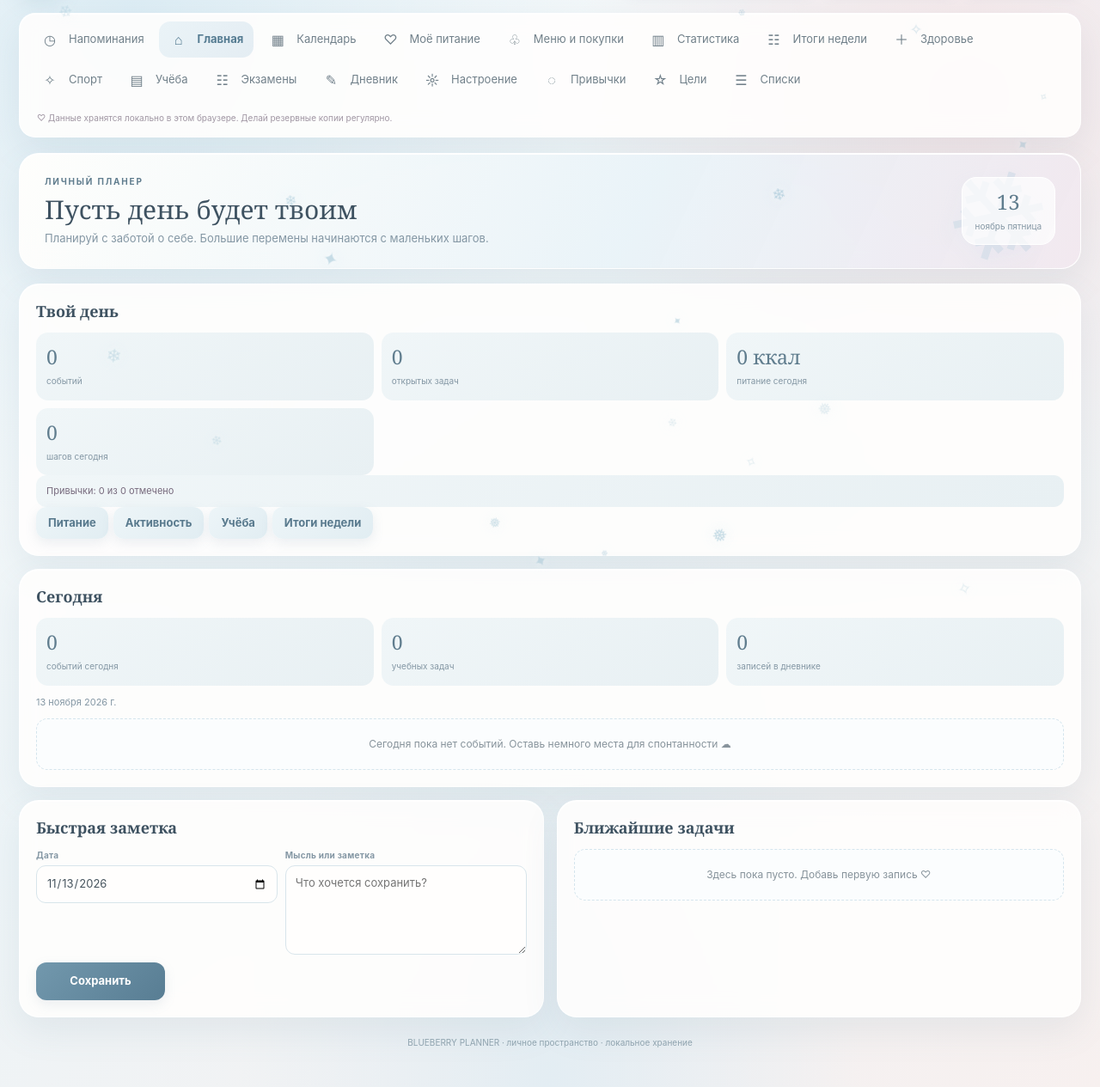
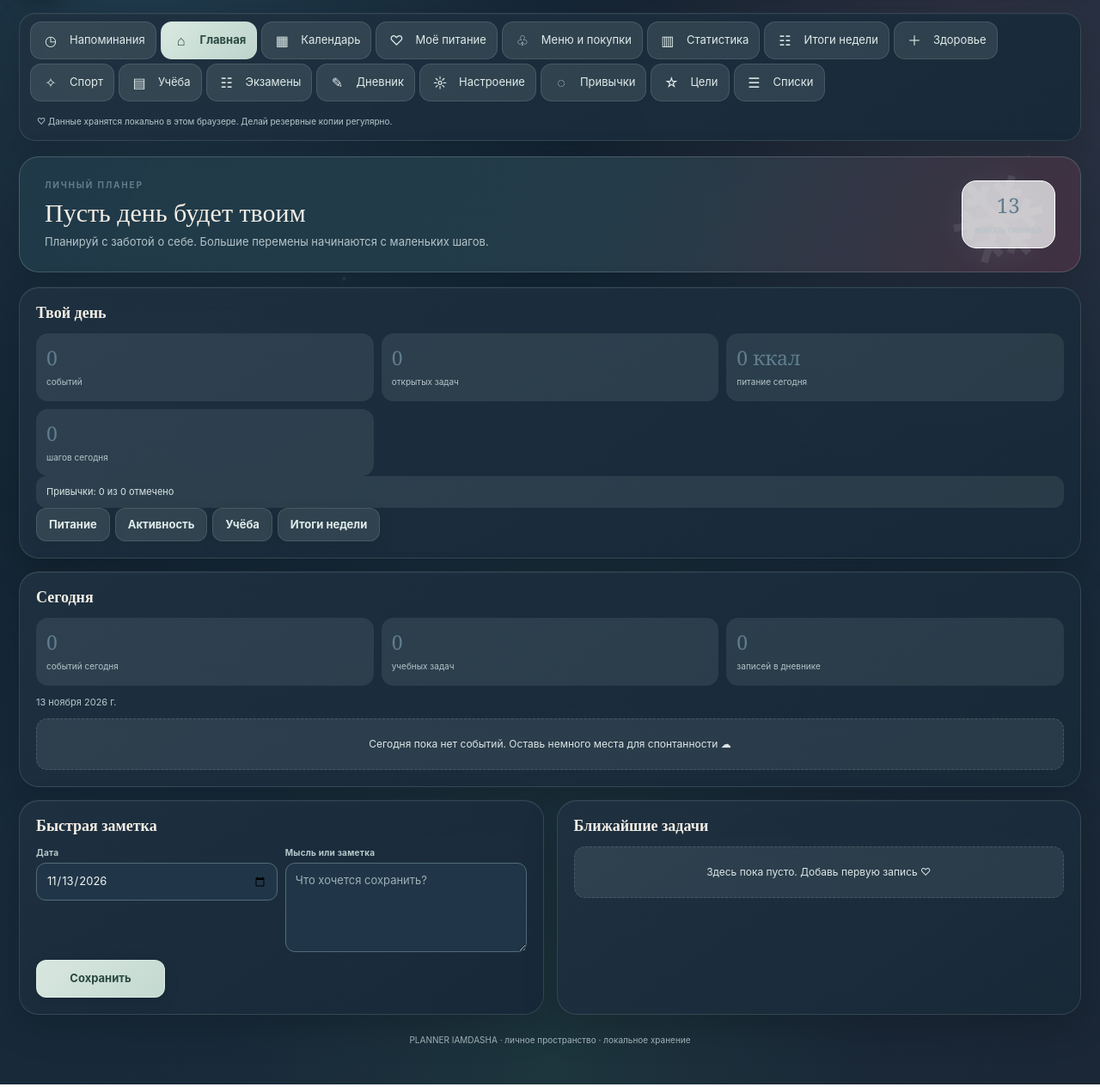
Before and after one commit to swk7mkh484-code/blueberry-planner, a plain HTML site: page index.html in a window 1280 px wide. Shown: the part 77-1342 px from the top of the page at 86% size. Drawn offline with Linux system fonts and the light colour scheme.

Commit message:
Redesign winter theme as midnight Christmas and soften snow

```diff
--- a/index.html
+++ b/index.html
@@ -233,7 +233,7 @@ body[data-theme="winter"] .sidebar,body[data-theme="winter"] .card,body[data-the
 body[data-theme="winter"] .hero{
  background:linear-gradient(115deg,rgba(255,254,252,.96),rgba(233,243,248,.96) 58%,rgba(241,232,239,.94));
 }
-body[data-theme="winter"] .hero:after{content:"❄";font-size:145px;color:#8ebbd0;opacity:.22;right:34px;top:-30px;text-shadow:0 8px 28px #b8d8e7}
+body[data-theme="winter"] .hero:after{content:"❄";font-size:145px;color:#d7e7e7;opacity:.12;right:34px;top:-30px;text-shadow:0 8px 28px #b8d8e7}
 body[data-theme="winter"] .logo{background:linear-gradient(145deg,#f1f8fb,#dcecf3);box-shadow:0 8px 24px #7fa9bd30}
 body[data-theme="winter"] .btn{background:linear-gradient(135deg,#7298ad,#587d93);box-shadow:0 5px 14px #6f91a322}
 body[data-theme="winter"] .btn.soft{background:linear-gradient(135deg,#edf5f8,#e1edf2);color:#58798d}
@@ -268,13 +268,96 @@ body[data-theme="winter"] #snowfall{display:block;position:fixed;inset:0;z-index
  .head-actions #export,.head-actions label[for="import"]{text-align:center}
 }
 
+
+/* === Midnight Christmas winter theme === */
+body[data-theme="winter"]{
+ --bg:#101c29;--paper:#192b3b;--ink:#edf3f2;--muted:#b4c4c9;
+ --berry:#b7c9d0;--berry2:#d6e0df;--lav:#263b4b;--lav2:#30485a;
+ --line:#3b5260;--rose:#493744;--sage:#263e3a;
+ --shadow:0 18px 48px rgba(0,0,0,.24);
+ background:
+  radial-gradient(ellipse at 12% 0%,rgba(54,102,126,.42),transparent 36%),
+  radial-gradient(ellipse at 90% 12%,rgba(112,73,91,.27),transparent 31%),
+  radial-gradient(ellipse at 50% 100%,rgba(36,85,73,.28),transparent 42%),
+  linear-gradient(145deg,#101b28 0%,#172b3b 48%,#1b2736 100%);
+ color:var(--ink);
+}
+body[data-theme="winter"] .app{position:relative;z-index:1}
+body[data-theme="winter"] header .brand h1,
+body[data-theme="winter"] .hero h2,
+body[data-theme="winter"] .card h2,
+body[data-theme="winter"] .card h3{color:#f3eee5}
+body[data-theme="winter"] .tagline,
+body[data-theme="winter"] .muted,
+body[data-theme="winter"] .field label,
+body[data-theme="winter"] .privacy{color:#b8c8cc}
+body[data-theme="winter"] .logo{background:linear-gradient(145deg,#d8e9df,#b6d2c2);box-shadow:0 8px 24px #0004}
+body[data-theme="winter"] .sidebar,
+body[data-theme="winter"] .card{
+ background:linear-gradient(145deg,rgba(31,49,64,.96),rgba(24,41,56,.97));
+ border:1px solid rgba(196,218,220,.15);
+ box-shadow:0 16px 42px rgba(0,0,0,.19),inset 0 1px rgba(255,255,255,.04);
+}
+body[data-theme="winter"] .hero{
+ background:linear-gradient(115deg,rgba(32,58,73,.97),rgba(36,61,73,.94) 55%,rgba(69,49,66,.9));
+ border:1px solid rgba(214,230,226,.2);
+ box-shadow:0 18px 50px rgba(0,0,0,.2);
+}
+body[data-theme="winter"] .hero:after{color:#d7e7e7;opacity:.12;text-shadow:0 0 34px #b8d9df}
+body[data-theme="winter"] .btn,
+body[data-theme="winter"] button.btn{
+ background:linear-gradient(135deg,#d8e7df,#c4d9d1);
+ color:#29483f;border:1px solid rgba(236,246,239,.5);
+ box-shadow:0 5px 18px rgba(0,0,0,.12);
+}
+body[data-theme="winter"] .btn.soft,
+body[data-theme="winter"] .btn.line,
+body[data-theme="winter"] .nav button,
+body[data-theme="winter"] .nav button.active,
+body[data-theme="winter"] .nav button:hover{
+ background:rgba(205,224,222,.12);color:#e0ebea;border:1px solid rgba(204,225,222,.14);
+}
+body[data-theme="winter"] .nav button.active{background:linear-gradient(135deg,#d9e9e1,#bdd4cc);color:#29483f}
+body[data-theme="winter"] .stat,
+body[data-theme="winter"] .food-total,
+body[data-theme="winter"] .notice,
+body[data-theme="winter"] .empty,
+body[data-theme="winter"] .pill,
+body[data-theme="winter"] .calday{
+ background:rgba(193,216,217,.10);color:#dce7e6;border-color:rgba(204,225,222,.17)
+}
+body[data-theme="winter"] .field input,
+body[data-theme="winter"] .field select,
+body[data-theme="winter"] .field textarea,
+body[data-theme="winter"] input,
+body[data-theme="winter"] select,
+body[data-theme="winter"] textarea{
+ background:#203648;color:#f0f4f1;border-color:#526b79;
+}
+body[data-theme="winter"] input::placeholder,
+body[data-theme="winter"] textarea::placeholder{color:#9eafb5}
+body[data-theme="winter"] .calday.selected{background:#c9ded5;color:#29483f}
+body[data-theme="winter"] .footer{color:#a8b9bf}
+body[data-theme="winter"] .macro-track{background:#314958}
+body[data-theme="winter"] .macro-fill{background:linear-gradient(90deg,#a8cfc0,#d8d4b6)}
+body[data-theme="winter"] .food-total b{color:#e9eee8}
+body[data-theme="winter"] .hero-date{color:#d7e4e1}
+/* Snow stays behind content, small and quiet */
+#snowfall{display:none}
+body[data-theme="winter"] #snowfall{display:block;position:fixed;inset:0;z-index:0;overflow:hidden;pointer-events:none}
+.snowflake{position:absolute;top:-8vh;left:var(--x);font-size:var(--size);line-height:1;color:rgba(220,239,238,.45);text-shadow:0 0 8px rgba(206,232,231,.3);opacity:var(--opacity);animation:snow-drift var(--duration) linear var(--delay) infinite;pointer-events:none;user-select:none}
+@keyframes snow-drift{0%{transform:translate3d(0,-8vh,0) rotate(0)}50%{transform:translate3d(12px,52vh,0) rotate(180deg)}100%{transform:translate3d(-8px,108vh,0) rotate(360deg)}}
+@media(prefers-reduced-motion:reduce){.snowflake{animation:none;display:none}}
+/* Editorial serif typography */
+h1,h2,h3,.hero h2,.card h2,.card h3{font-family:"TimesET 75","Times New Roman",Georgia,serif}
+
 </style>
 </head>
 <body data-theme="winter">
 <div id="snowfall" aria-hidden="true"></div>
 <div class="app">
 <header>
- <div class="brand"><div class="logo" aria-hidden="true"><svg viewBox="0 0 64 64" width="34" height="34" fill="none" xmlns="http://www.w3.org/2000/svg"><path d="M13 51C24 41 34 28 49 12" stroke="#557D68" stroke-width="2.8" stroke-linecap="round"/><path d="M22 42C10 40 7 32 9 23c10 0 17 5 18 14" fill="#7FAF91"/><path d="M31 32C29 20 35 12 46 9c4 10 0 19-11 25" fill="#9BC6A6"/><path d="M17 48c-1-9 5-15 14-17 2 9-3 16-14 17" fill="#B5D5B8"/></svg></div><div><h1>Blueberry Planner</h1><div class="tagline">твоё пространство для красивой и спокойной жизни</div></div></div>
+ <div class="brand"><div class="logo" aria-hidden="true"><svg viewBox="0 0 64 64" width="34" height="34" fill="none" xmlns="http://www.w3.org/2000/svg"><path d="M13 51C24 41 34 28 49 12" stroke="#557D68" stroke-width="2.8" stroke-linecap="round"/><path d="M22 42C10 40 7 32 9 23c10 0 17 5 18 14" fill="#7FAF91"/><path d="M31 32C29 20 35 12 46 9c4 10 0 19-11 25" fill="#9BC6A6"/><path d="M17 48c-1-9 5-15 14-17 2 9-3 16-14 17" fill="#B5D5B8"/></svg></div><div><h1>Planner iamdasha</h1><div class="tagline">твоё пространство для красивой и спокойной жизни</div></div></div>
  <div class="head-actions"><button class="btn line theme-toggle" id="themeToggle" type="button" aria-pressed="false"><span class="theme-toggle-icon">❄</span><span id="themeLabel">Зимнее оформление</span><span class="toggle-track"><span class="toggle-thumb"></span></span></button><button class="btn soft" id="export">↓ Резервная копия</button><label class="btn line" for="import">↑ Восстановить</label><input id="import" type="file" accept=".json,application/json" hidden></div>
 </header>
 <div class="top-navigation"><aside class="sidebar"><nav class="nav" id="nav"></nav><div class="privacy">♡ Данные хранятся локально в этом браузере. Делай резервные копии регулярно.</div></aside></div>
@@ -284,7 +367,7 @@ body[data-theme="winter"] #snowfall{display:block;position:fixed;inset:0;z-index
 <div class="content" id="content"></div>
 </main>
 </div>
-<div class="footer">BLUEBERRY PLANNER · личное пространство · локальное хранение</div>
+<div class="footer">PLANNER IAMDASHA · личное пространство · локальное хранение</div>
 </div>
 <script>
 
@@ -349,12 +432,12 @@ return panel('Новое напоминание',`<form id="localReminderForm" c
 function bindReminderPanel(){
 let f=document.getElementById('localReminderForm');if(f)f.onsubmit=e=>{e.preventDefault();let v=Object.fromEntries(new FormData(f));db.localReminders=db.localReminders||[];db.localReminders.push({id:uid(),...v,notified:''});save();render()};
 let b=document.getElementById('enableLocalNotifications');if(b)b.onclick=async()=>{if(!('Notification'in window)){alert('Этот браузер не поддерживает уведомления.');return}let p=await Notification.requestPermission();alert(p==='granted'?'Уведомления разрешены. Оставляй планер открытым для проверки расписания.':'Разрешение на уведомления не выдано.')};
-let ex=document.getElementById('exportReminderList');if(ex)ex.onclick=async()=>{let a=db.localReminders||[];if(!a.length){alert('Сначала добавь напоминания.');return}let txt='Blueberry Planner — мои напоминания\\n\\n'+a.map(x=>`□ ${x.title} — ${x.date} в ${x.time} (${x.repeat==='daily'?'каждый день':x.repeat==='weekly'?'еженедельно':'один раз'})`).join('\\n');try{if(navigator.share)await navigator.share({title:'Напоминания Blueberry Planner',text:txt});else if(navigator.clipboard){await navigator.clipboard.writeText(txt);alert('Список скопирован. Открой Напоминания iPhone и вставь его в новый список.')}else{let blob=new Blob([txt],{type:'text/plain;charset=utf-8'}),u=URL.createObjectURL(blob),a=document.createElement('a');a.href=u;a.download='Blueberry-reminders.txt';a.click();URL.revokeObjectURL(u)}}catch(err){if(err.name!=='AbortError')alert('Не удалось открыть меню «Поделиться».')}};
+let ex=document.getElementById('exportReminderList');if(ex)ex.onclick=async()=>{let a=db.localReminders||[];if(!a.length){alert('Сначала добавь напоминания.');return}let txt='Planner iamdasha — мои напоминания\\n\\n'+a.map(x=>`□ ${x.title} — ${x.date} в ${x.time} (${x.repeat==='daily'?'каждый день':x.repeat==='weekly'?'еженедельно':'один раз'})`).join('\\n');try{if(navigator.share)await navigator.share({title:'Напоминания Planner iamdasha',text:txt});else if(navigator.clipboard){await navigator.clipboard.writeText(txt);alert('Список скопирован. Открой Напоминания iPhone и вставь его в новый список.')}else{let blob=new Blob([txt],{type:'text/plain;charset=utf-8'}),u=URL.createObjectURL(blob),a=document.createElement('a');a.href=u;a.download='Blueberry-reminders.txt';a.click();URL.revokeObjectURL(u)}}catch(err){if(err.name!=='AbortError')alert('Не удалось открыть меню «Поделиться».')}};
 }
 function checkLocalReminders(){
 if(!('Notification'in window)||Notification.permission!=='granted')return;
 let now=new Date(),today=key(now),time=now.toTimeString().slice(0,5);
-(db.localReminders||[]).forEach(x=>{let due=x.time===time&&(x.repeat==='daily'||x.date===today||(x.repeat==='weekly'&&new Date(x.date+'T12:00:00').getDay()===now.getDay()));let stamp=today+' '+time;if(due&&x.notified!==stamp){try{new Notification('Blueberry Planner',{body:x.title,icon:'./icon.svg',tag:'bp-'+x.id});x.notified=stamp;if(x.repeat==='once')x.done=true;save()}catch{}}});
+(db.localReminders||[]).forEach(x=>{let due=x.time===time&&(x.repeat==='daily'||x.date===today||(x.repeat==='weekly'&&new Date(x.date+'T12:00:00').getDay()===now.getDay()));let stamp=today+' '+time;if(due&&x.notified!==stamp){try{new Notification('Planner iamdasha',{body:x.title,icon:'./icon.svg',tag:'bp-'+x.id});x.notified=stamp;if(x.repeat==='once')x.done=true;save()}catch{}}});
 }
 setInterval(checkLocalReminders,30000);
 
@@ -430,13 +513,13 @@ function syncSnowfall(){
  if(document.body.dataset.theme!=='winter'){layer.innerHTML='';return}
  if(layer.childElementCount)return;
  const glyphs=['❄','✧','❅','✦','❄'];
- for(let i=0;i<22;i++){
+ for(let i=0;i<12;i++){
   const s=document.createElement('span');s.className='snowflake';s.textContent=glyphs[i%glyphs.length];
   s.style.setProperty('--x',(Math.random()*100)+'%');
-  s.style.setProperty('--size',(9+Math.random()*13)+'px');
+  s.style.setProperty('--size',(5+Math.random()*5)+'px');
   s.style.setProperty('--duration',(15+Math.random()*19)+'s');
   s.style.setProperty('--delay',(-Math.random()*28)+'s');
-  s.style.setProperty('--opacity',(0.28+Math.random()*.48).toFixed(2));
+  s.style.setProperty('--opacity',(0.12+Math.random()*.18).toFixed(2));
   s.addEventListener('click',()=>{s.classList.add('sparkle');setTimeout(()=>{if(s.isConnected){s.remove();layer.appendChild(s);s.classList.remove('sparkle')}},600)});
   layer.appendChild(s);
  }
```
